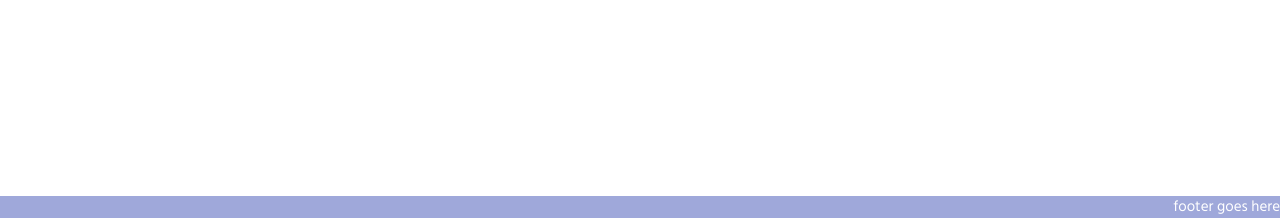
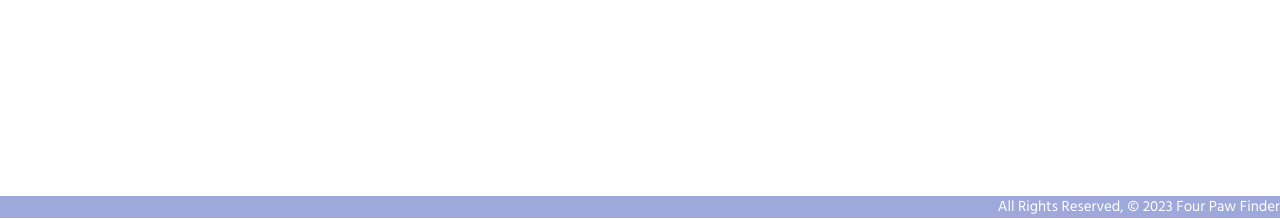
Before and after one commit to pgf96/fourpawfinder, a Django app: page /about/ in a window 1280 px wide. Shown: the part 582-801 px from the top of the page. Run offline with Django 4.2, Linux system fonts and the light colour scheme.

Commit message:
About Page Updates

```diff
--- a/main_app/templates/base.html
+++ b/main_app/templates/base.html
@@ -39,7 +39,7 @@
         {% endblock %}
     </main>
   	<footer class="page-footer">
-       <div class="right">footer goes here </div>
+       <div class="right">All Rights Reserved, &copy; 2023 Four Paw Finder</div>
     </footer>
 </body>
 </html>
```
